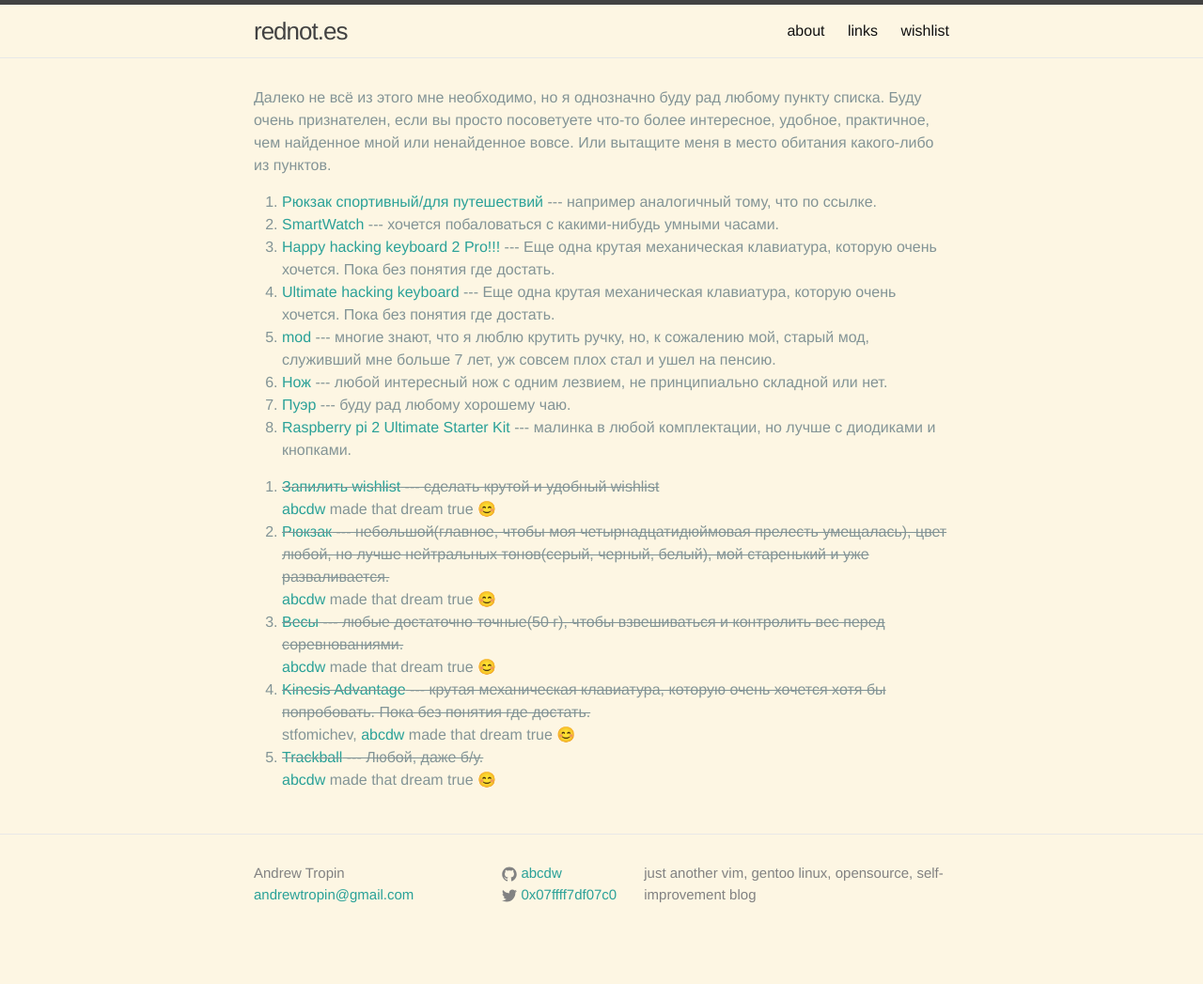
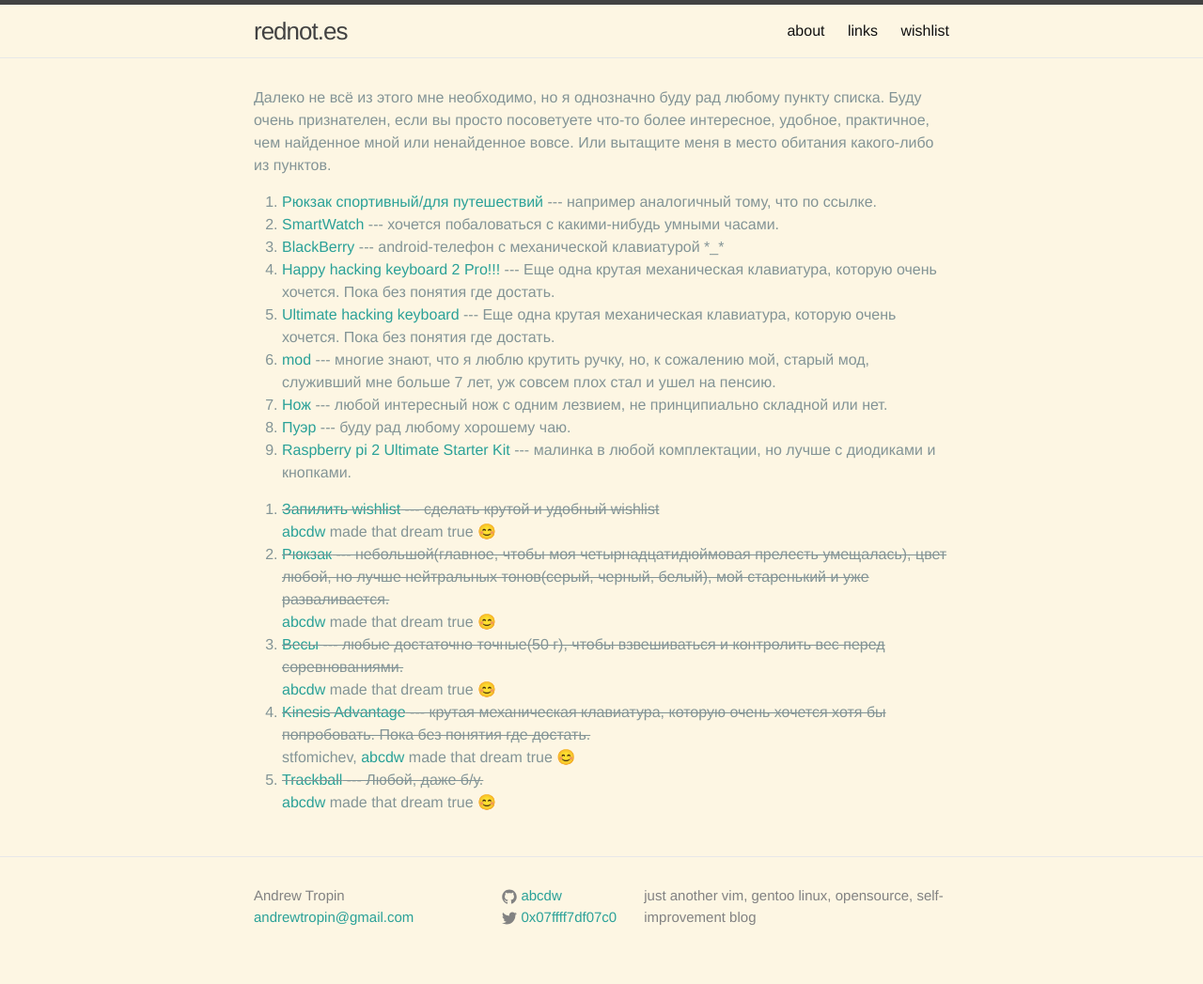
Before and after one commit to rednotes/rednotes.github.io, a Jekyll site: the page built from pages/wishlist.html, in a window 1280 px wide. Shown: the whole page at 94% size. Built offline with Jekyll 4.4.1, drawn with Linux system fonts in a browser that asks for light colours; emoji names are drawn with the system emoji font; Markdown is read by kramdown in place of the engine named in the settings; comment, search, counter and statistics services are not loaded; before the commit the page ends 1023 px from its top, so only the background shows below that.

Commit message:
Add item to wishlist

```diff
--- a/_data/wishlist.yml
+++ b/_data/wishlist.yml
@@ -24,6 +24,10 @@
 - name: SmartWatch
   description: хочется побаловаться с какими-нибудь умными часами.
   url: http://www.android.com/wear/
+
+- name: BlackBerry
+  description: android-телефон с механической клавиатурой *_*
+  url: http://geektimes.ru/post/265718/
 
 - name: Kinesis Advantage
   description: крутая механическая клавиатура, которую очень хочется хотя бы попробовать. Пока без понятия где достать.
```
